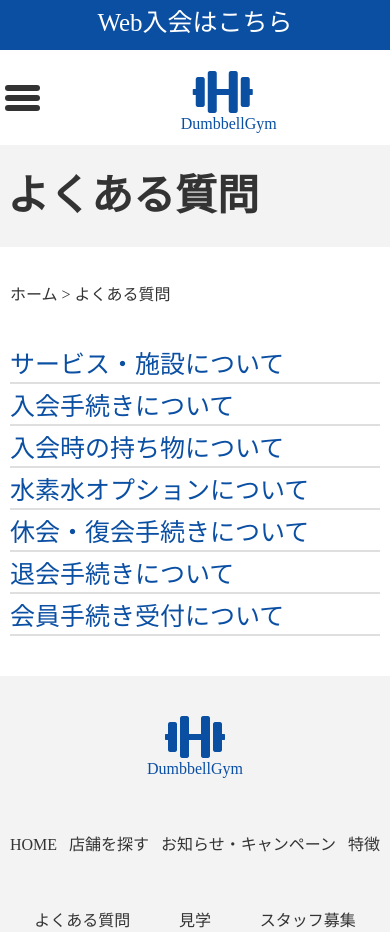
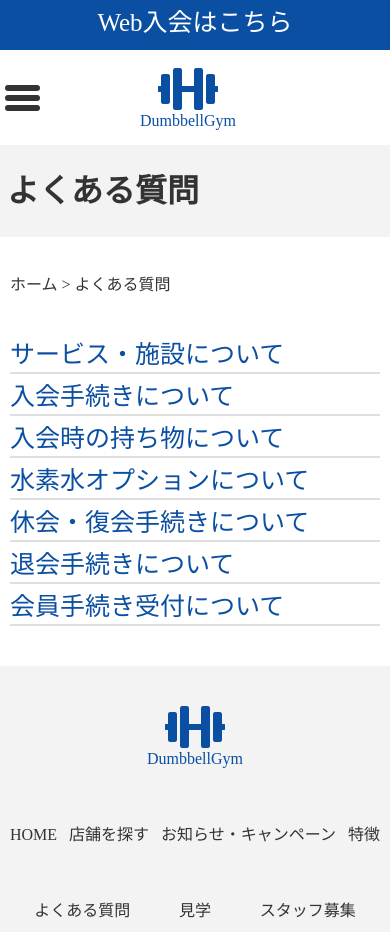
Before and after one commit to T-K-soccer/fitness_faq, a plain HTML site: page index.html in a window 390 px wide. Shown: the top 932 px of the page. Drawn offline with nearby package versions, Linux system fonts and the light colour scheme.

Commit message:
inital_commit

```diff
--- a/style.css
+++ b/style.css
@@ -148,6 +148,8 @@ p {
 }
 .header-in {
   height: 145px;
+  background-color: #ffffff;
+  z-index: 50;
 }
 .header-in .cv {
   height: 50px;
@@ -188,6 +190,7 @@ p {
   display: none;
 }
 .drawer-inner {
+  position: relative;
   width: 100vw;
   height: 95px;
 }
@@ -226,19 +229,19 @@ p {
   top: 10px;
 }
 #mobile-logo {
-  position: relative;
-  margin-left: 33vw;
+  display: inline-block;
+  margin: 0 auto;
+  position: absolute;
+  left: calc(50% - 55px);
+  top: 15px;
   color: #0b4fa3;
+  text-align: center;
 }
-#mobile-logo span {
-  /* padding-left: 33vw; */
+/* #mobile-logo span {
   position: absolute;
   right: -24px;
-}
-/* .mobile-logo {
-  margin-left: 33vw;
-  color: #0b4fa3;
 } */
+
 #drawer-check:checked ~ .drawer-open span {
   background: rgba(255, 255, 255, 0);
 }
@@ -255,13 +258,18 @@ p {
   top: 90px;
   opacity: 0;
   width: 100%;
-  height: 150px;
   background-color: #ffffff;
   transition: opacity 0.3s;
   color: #333;
 }
 .drawer-item {
   margin: 8px 0;
+}
+.drawer-item a {
+  line-height: 35px;
+}
+.drawer-item a:hover {
+  color: #0b4fa3;
 }
 .drawer-content a {
   color: #333;
@@ -422,3 +430,12 @@ footer .footer-cv:hover {
     display: block;
   }
 }
+@media screen and (max-width: 700px) {
+  .header-in {
+    position: fixed;
+    top: 0;
+  }
+  .title {
+    font-size: 32px;
+  }
+}
```
